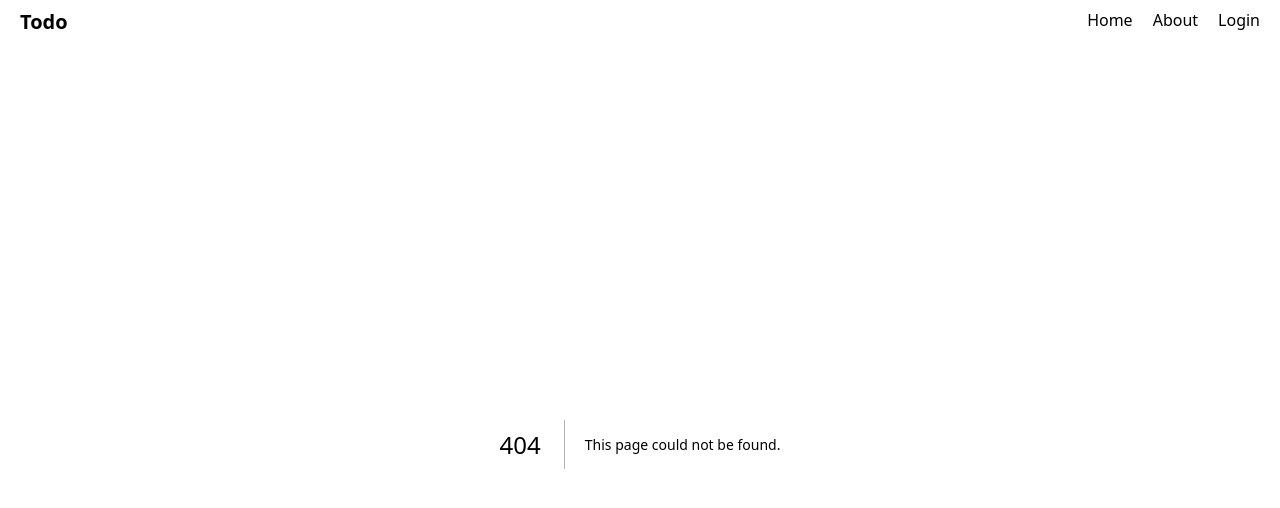
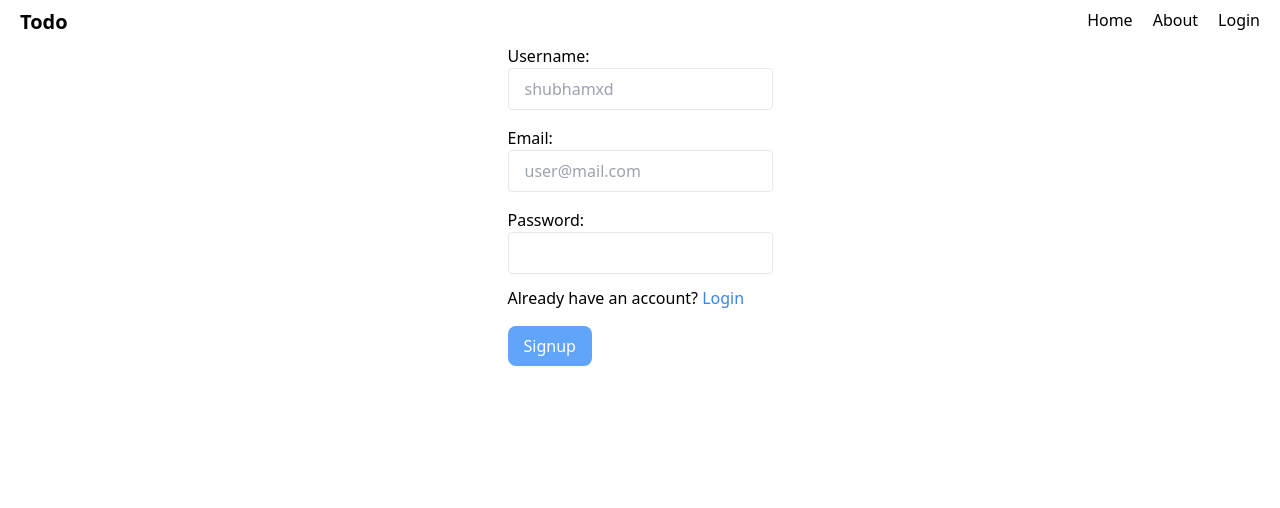
Before and after one commit to shubhamxdd/todo-next, a Next.js app: page /signup in a window 1280 px wide. Before the commit this address had no page. Shown: the top 508 px of the page. Built offline with nearby package versions, Linux system fonts and the light colour scheme.

Commit message:
Create login and signup form

```diff
--- /dev/null
+++ b/app/login/page.tsx
@@ -0,0 +1,11 @@
+import LoginForm from "@/components/Form";
+
+const LoginPage = () => {
+  return (
+    <>
+      <LoginForm />
+    </>
+  );
+};
+
+export default LoginPage;
--- /dev/null
+++ b/app/signup/page.tsx
@@ -0,0 +1,12 @@
+import LoginForm from "@/components/Form";
+import React from "react";
+
+const SignUp = () => {
+  return (
+    <>
+      <LoginForm isSignup={true}/>
+    </>
+  );
+};
+
+export default SignUp;
--- a/components/Button.tsx
+++ b/components/Button.tsx
@@ -3,15 +3,17 @@
 interface Props {
   text: string;
   onClick?: () => void;
+  type?: "button" | "submit";
+  className?: string;
 }
 
-const Button = ({ text }: Props) => {
+const Button = ({ text, className, type = "button" }: Props) => {
   const onClick = () => {
     console.log("clicked");
   };
   // TODO: Add classes
   return (
-    <button className="" onClick={onClick}>
+    <button className={className} type={type} onClick={onClick}>
       {text}
     </button>
   );
--- /dev/null
+++ b/components/Form.tsx
@@ -0,0 +1,80 @@
+"use client";
+
+import Button from "@/components/Button";
+import Link from "next/link";
+import { FormEvent } from "react";
+
+interface Props {
+  isSignup?: boolean;
+}
+
+const LoginForm = ({ isSignup = false }: Props) => {
+  const onSubmit = (e: FormEvent<HTMLFormElement>) => {
+    e.preventDefault();
+  };
+  return (
+    <>
+      <div className="flex justify-center items-center">
+        <section>
+          <form onSubmit={onSubmit}>
+            {isSignup && (
+              <>
+                <label htmlFor="username">Username:</label>
+                <br />
+                <input
+                  type="username"
+                  name="username"
+                  id="username"
+                  placeholder="shubhamxd"
+                  className="border rounded py-2 px-4 outline-none focus:ring-2 focus:ring-blue-500 mb-4"
+                />
+              </>
+            )}
+            <br />
+
+            <label htmlFor="email">Email:</label>
+            <br />
+            <input
+              type="email"
+              name="email"
+              id="email"
+              placeholder="user@mail.com"
+              className="border rounded py-2 px-4 outline-none focus:ring-2 focus:ring-blue-500 mb-4"
+            />
+            <br />
+            <label htmlFor="password">Password:</label>
+            <br />
+            <input
+              type="password"
+              name="password"
+              id="password"
+              className="border rounded py-2 px-4 outline-none focus:ring-2 focus:ring-blue-500"
+            />
+            <br />
+            {
+              <>
+                <h3 className="mt-3">
+                  {isSignup ? "Already have an account?" : "New User?"}
+                  <Link
+                    href={isSignup ? "/login" : "/signup"}
+                    className="text-blue-500 hover:text-blue-700
+            "
+                  >
+                    &nbsp;{isSignup ? "Login" : "Signup"}
+                  </Link>
+                </h3>
+              </>
+            }
+            <Button
+              text={isSignup ? "Signup" : "Login"}
+              type="submit"
+              className="mt-4 px-4 bg-blue-400 hover:bg-blue-600 py-2 rounded-lg text-white"
+            />
+          </form>
+        </section>
+      </div>
+    </>
+  );
+};
+
+export default LoginForm;
```
